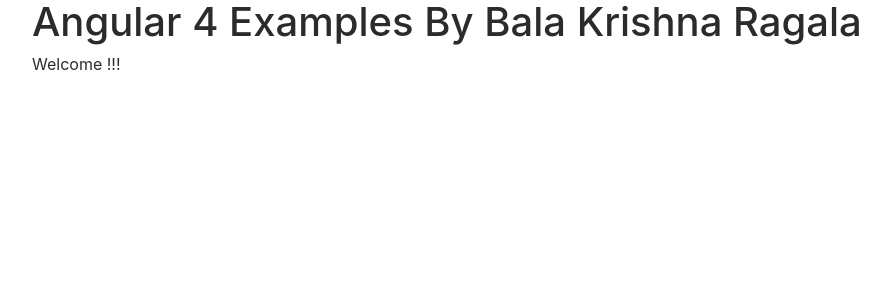
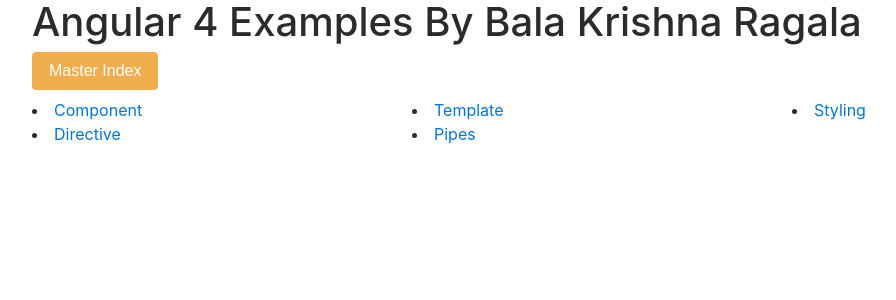
Before and after one commit to baluragala/angular4-examples, an Angular app: page / in a window 1280 px wide. Shown: the top 300 px of the page, without its empty margins (53-949 px from the left). Built offline with nearby package versions, Linux system fonts and the light colour scheme.

Commit message:
custom directive

```diff
--- /dev/null
+++ b/src/app/directive/confirm.directive.ts
@@ -0,0 +1,20 @@
+import {Directive, HostListener, Input} from '@angular/core';
+
+@Directive({
+  selector: `[appConfirm]`
+})
+export class ConfirmDirective {
+
+  @Input('appConfirm') callback;
+
+  @Input() confirmMessage = 'Are you sure you want to do this?';
+
+  @HostListener('click', ['$event'])
+  confirmFirst() {
+    const confirmed = window.confirm(this.confirmMessage);
+
+    if (confirmed) {
+      this.callback();
+    }
+  }
+}
--- /dev/null
+++ b/src/app/directive/custom-attribute.component.ts
@@ -0,0 +1,30 @@
+import {Component, OnInit} from '@angular/core';
+
+@Component({
+  selector: 'app-custom-attribute',
+  template: `
+    <h4>
+      Custom Attribute
+    </h4>
+    <button
+      type="button"
+      [appConfirm]="visitZeo"
+      confirmMessage="Click ok to visit zeolearn.com/!">
+      Visit Zeolearn
+    </button>
+  `,
+  styles: []
+})
+export class CustomAttributeComponent implements OnInit {
+
+  constructor() {
+  }
+
+  ngOnInit() {
+  }
+
+  visitZeo() {
+    location.href = 'http://zeolearn.com';
+  }
+
+}
--- /dev/null
+++ b/src/app/directive/custom-structural.component.ts
@@ -0,0 +1,24 @@
+import { Component, OnInit } from '@angular/core';
+
+@Component({
+  selector: 'app-custom-structural',
+  template: `
+    <h4>
+      Custom Structural
+    </h4>
+    <div *ngFor="let item of [1,2,3,4,5,6]">
+      <h1 *appDelay="500 * item">
+        {{item}}
+      </h1>
+    </div>
+  `,
+  styles: []
+})
+export class CustomStructuralComponent implements OnInit {
+
+  constructor() { }
+
+  ngOnInit() {
+  }
+
+}
--- /dev/null
+++ b/src/app/directive/delay.directive.ts
@@ -0,0 +1,18 @@
+import {Directive, Input, TemplateRef, ViewContainerRef} from '@angular/core';
+
+@Directive({
+  selector: '[appDelay]'
+})
+export class DelayDirective {
+
+  constructor(private templateRef: TemplateRef<any>,
+              private viewContainerRef: ViewContainerRef) {
+  }
+
+  @Input()
+  set appDelay(time: number) {
+    setTimeout(() => {
+      this.viewContainerRef.createEmbeddedView(this.templateRef);
+    }, time);
+  }
+}
--- a/src/app/directive/directive-index.component.html
+++ b/src/app/directive/directive-index.component.html
@@ -29,6 +29,14 @@
       <li><a [routerLink]="['ng-switch']">ng-switch(Structural)</a></li>
     </div>
   </div>
+  <div class="row">
+    <div class="col-md-4">
+      <li><a [routerLink]="['custom-structural']">Custom structural</a></li>
+    </div>
+    <div class="col-md-4">
+      <li><a [routerLink]="['custom-attribute']">Custom attribute</a></li>
+    </div>
+  </div>
   <br/><br/>
   <router-outlet></router-outlet>
 </fieldset>
--- a/src/app/directive/directive.routes.ts
+++ b/src/app/directive/directive.routes.ts
@@ -7,6 +7,8 @@
 import {NgIfElseComponent} from "./ng-if-else.component";
 import {NgIfThenElseComponent} from "./ng-if-then-else.component";
 import {NgSwitchComponent} from "./ng-switch.component";
+import {CustomStructuralComponent} from "./custom-structural.component";
+import {CustomAttributeComponent} from "./custom-attribute.component";
 
 export const directiveRoutes: [Route] = [
   {
@@ -17,7 +19,9 @@
     {path: 'ng-class', component: NgClassComponent},
     {path: 'ng-if-else', component: NgIfElseComponent},
     {path: 'ng-if-then-else', component: NgIfThenElseComponent},
-    {path: 'ng-switch', component: NgSwitchComponent}
+    {path: 'ng-switch', component: NgSwitchComponent},
+    {path: 'custom-structural', component: CustomStructuralComponent},
+    {path: 'custom-attribute', component: CustomAttributeComponent}
   ]
   }
 ];
--- /dev/null
+++ b/src/app/examples-index.component.html
@@ -0,0 +1,24 @@
+<fieldset>
+  <legend><button class="btn btn-warning" (click)="OnClick()">Master Index</button></legend>
+  <div class="row">
+    <div class="col-md-4">
+      <li><a [routerLink]="['component']">Component</a></li>
+    </div>
+    <div class="col-md-4">
+      <li><a [routerLink]="['template']">Template</a></li>
+    </div>
+    <div class="col-md-4">
+      <li><a [routerLink]="['styling']">Styling</a></li>
+    </div>
+  </div>
+  <div class="row">
+    <div class="col-md-4">
+      <li><a [routerLink]="['directive']">Directive</a></li>
+    </div>
+    <div class="col-md-4">
+      <li><a [routerLink]="['pipes']">Pipes</a></li>
+    </div>
+  </div>
+  <br/><br/>
+  <router-outlet></router-outlet>
+</fieldset>
--- a/src/app/examples-index.component.ts
+++ b/src/app/examples-index.component.ts
@@ -2,11 +2,7 @@
 
 @Component({
   selector: 'app-examples-index',
-  template: `
-    <p>
-      Welcome !!!
-    </p>
-  `,
+  templateUrl:'./examples-index.component.html',
   styles: []
 })
 export class ExamplesIndexComponent implements OnInit {
```
Also changed, not shown: src/app/directive/directive.module.ts (+17 -12 lines).
